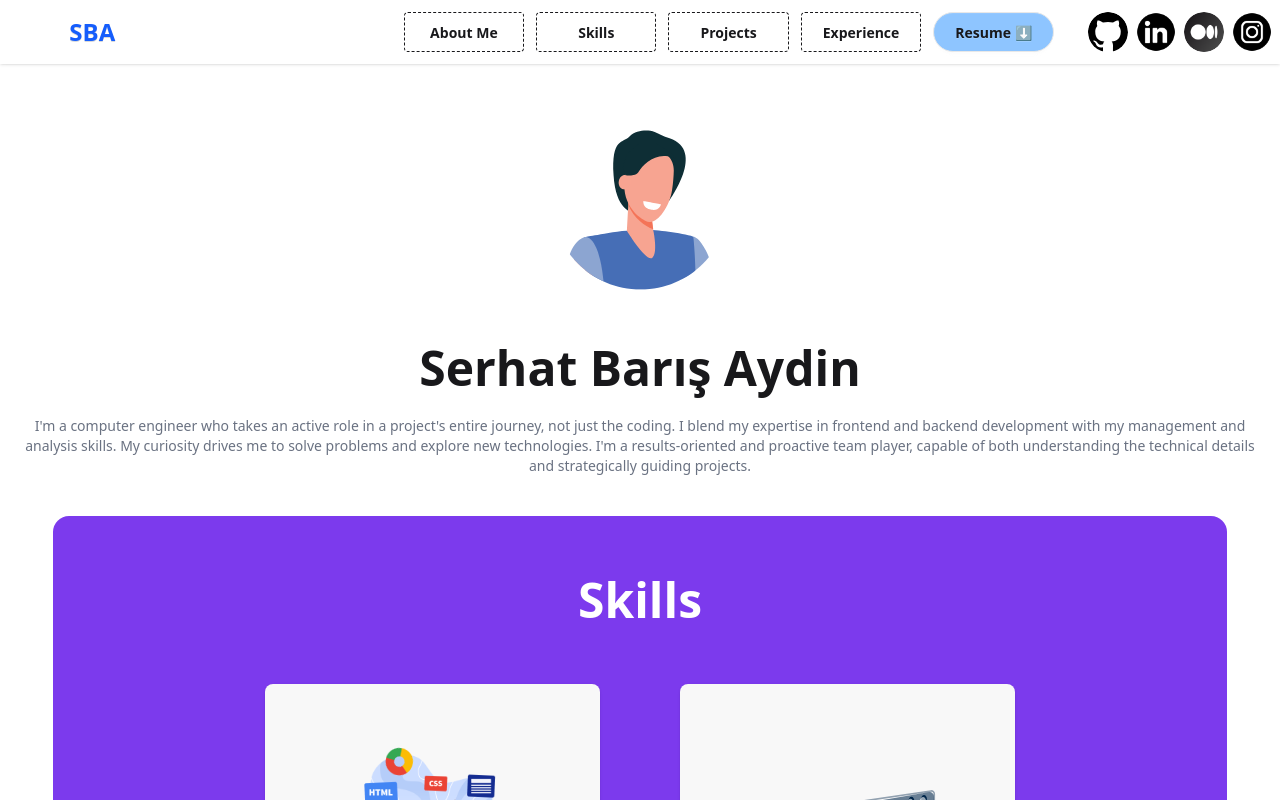
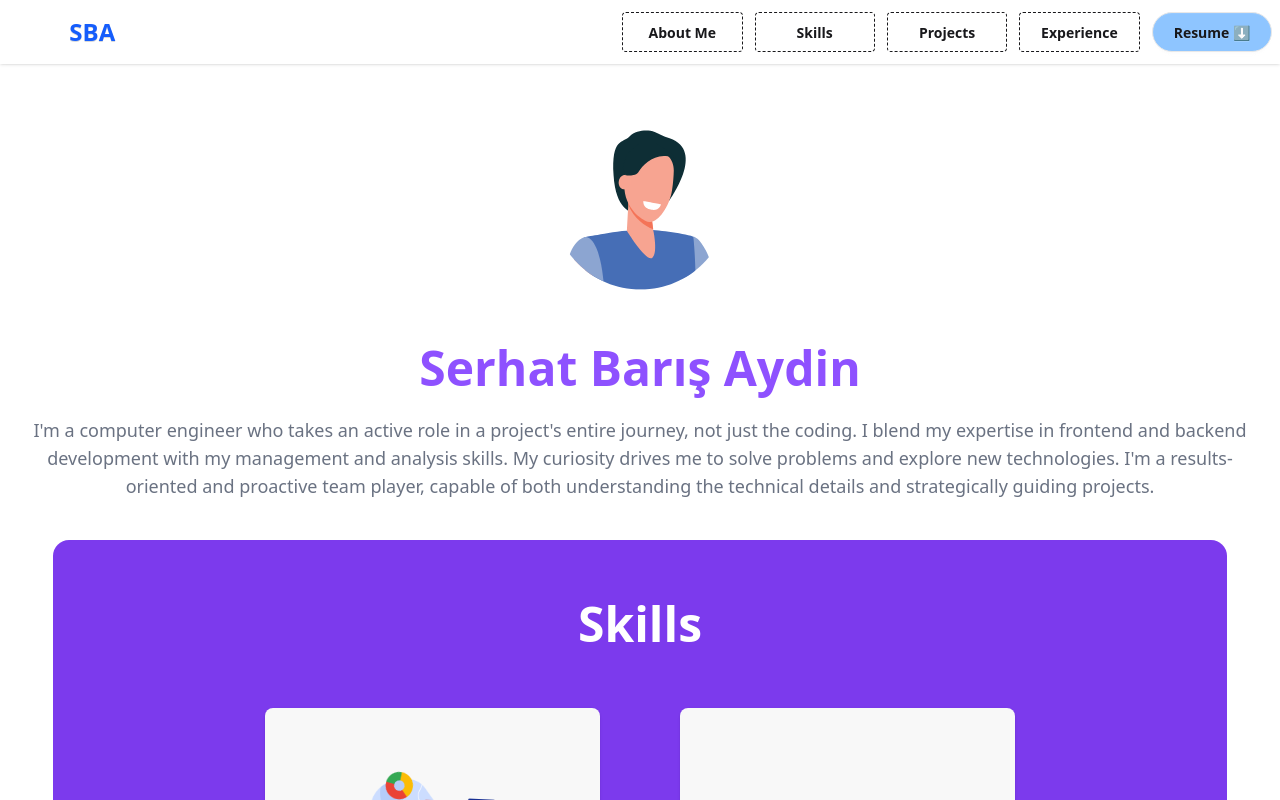
Before and after one commit to SerhatBarisAydin/portfolio-Website, a React (Vite) app: page / in a window 1280 px wide. Built offline with nearby package versions, Linux system fonts and the light colour scheme.

Commit message:
header pinned and fonts resized.

```diff
--- a/src/components/sections/AboutMeComponent.tsx
+++ b/src/components/sections/AboutMeComponent.tsx
@@ -3,12 +3,12 @@ import avatar from "../../assets/animations/male-avatar.json";
 
 const AboutMeComponent = () => {
   return (
-    <div id="about" className="hero mt-6 h-4/5 w-12/12 md:10/12 mb-10 md:mb-0  ">
+    <div id="about" className="hero mt-6 pt-16 h-4/5 w-12/12 md:10/12 mb-10 md:mb-0  ">
       <div className="hero-content text-center">
         <div className="w-full  ">
           <Lottie className="md:h-50 md:mb-10 h-20" animationData={avatar} />
-          <h1 className="md:text-5xl text-2xl font-bold">Serhat Barış Aydin</h1>
-          <p className="py-3 md:py-6 md:text-sm text-xs text-center text-gray-500">
+          <h1 className="md:text-5xl text-3xl font-bold text-violet-500">Serhat Barış Aydin</h1>
+          <p className="py-3 md:py-6 md:text-lg text-xs md:text-center text-justify text-gray-500">
             I'm a computer engineer who takes an active role in a project's
             entire journey, not just the coding. I blend my expertise in
             frontend and backend development with my management and analysis
--- a/src/components/sections/ContactComponent.tsx
+++ b/src/components/sections/ContactComponent.tsx
@@ -45,7 +45,7 @@ const ContactComponent = () => {
 
   return (
     <div id="contact" className="w-screen  flex flex-col items-center justify-center gap-5  pb-10 pt-10">
-      <h1 className="font-bold md:text-5xl text-5xl md:mb-20 mb-5 ">Contact Me</h1>
+      <h1 className="font-bold md:text-5xl text-3xl md:mb-20 mb-5 ">Contact Me</h1>
       <div className="flex md:flex-row flex-col justify-center items-center gap-5 w-full h-full">
         <fieldset className="fieldset bg-base-200 border-base-300  shadow-sm flex flex-col justify-center gap-4 rounded-box md:w-2xl w-xs h-full border p-4">
           <h1 className="md:text-5xl text-xl font-bold">Contact With Me 📬</h1>
--- a/src/components/sections/ExperienceComponent.tsx
+++ b/src/components/sections/ExperienceComponent.tsx
@@ -4,7 +4,7 @@ const ExperienceComponent = () => {
   return (
     <div id='experience' className='w-full h-fit  pb-20 mt-20  pt-0 md:px-3 md:px-0 flex flex-col  justify-between items-center '>
         <div className='flex md:mb-20 mb-10'>
-        <h1 className='font-bold text-5xl '>Experience</h1>
+        <h1 className='font-bold md:text-5xl  text-3xl'>Experience</h1>
         </div>
         <div className='flex flex-col gap-5 justify-center items-center '>
     <ExperienceCardComponent
--- a/src/components/sections/HeaderComponent.tsx
+++ b/src/components/sections/HeaderComponent.tsx
@@ -5,14 +5,14 @@ import { BrowserRouter } from "react-router-dom";
 const HeaderComponent = () => {
   return (
     <BrowserRouter>
-      <div className="navbar shadow-sm  flex justify-between  items-center">
-        <div className=" navbar-start xl:flex hidden xl:w-2/15 w-full h-full xl:justify-center justify-center ">
-          <a className=" text-shadow-2xs font-bold text-blue-600 xl:text-2xl text-3xl">
+      <div className="navbar shadow-sm xl:bg-white bg-violet-600  flex justify-between fixed z-50 items-center">
+        <div className=" navbar-start xl:flex hidden xl:w-2/15 w-full  h-full xl:justify-center justify-center ">
+          <a className=" text-shadow-2xs font-bold xl:text-blue-600 text-white xl:text-2xl text-3xl">
             SBA
           </a>
         </div>
 
-        <div className="navbar-end xl:flex hidden  flex-row justify-end  gap-3 w-8/12 h-full">
+        <div className="navbar-end xl:flex hidden flex-row justify-end  gap-3 w-8/12 h-full">
           <HashLink
             smooth
             to="#about"
@@ -49,65 +49,17 @@ const HeaderComponent = () => {
             Resume ⬇️
           </a>
         </div>
-        <div className="  xl:flex hidden flex-row justify-center gap-2 items-center w-fit h-full">
-          <a
-            href="https://github.com/SerhatBarisAydin"
-            target="_blank"
-            rel="noopener noreferrer"
-          >
-            <img
-              className="w-10 h-10 rounded-full hover:fill-emerald-500 cursor-pointer hover:border-amber-300 hover:border-1"
-              src="assets/icons/github.svg"
-              alt="Github"
-            />
-          </a>
 
-          <a
-            href="https://www.linkedin.com/in/serhatbarisaydin/"
-            target="_blank"
-            rel="noopener noreferrer"
-          >
-            <img
-              className="w-10 rounded-full cursor-pointer hover:border-amber-300 hover:border-1"
-              src="/assets/icons/linkedin.png"
-              alt="LinkedIn"
-            />
-          </a>
-
-          <a
-            href="https://medium.com/@serhatbarisaydin"
-            target="_blank"
-            rel="noopener noreferrer"
-          >
-            <img
-              className="w-10  rounded-full cursor-pointer hover:border-amber-300 hover:border-1"
-              src="assets/icons/medium.png"
-              alt=""
-            />
-          </a>
-
-          <a
-            href="https://www.instagram.com/sbarisaydin/"
-            target="_blank"
-            rel="noopener noreferrer"
-          >
-            <img
-              className="w-10 rounded-full cursor-pointer hover:border-amber-300 hover:border-1"
-              src="assets/icons/instagram.png"
-              alt=""
-            />
-          </a>
-        </div>
 
           <div className="ps-4 xl:hidden flex items-center justify-center">
-            <a className="text-lg font-bold">SBA</a>
+            <a className="text-lg font-bold text-white">SBA</a>
           </div>
           <div className="flex grow justify-end px-2 xl:hidden ">
-            <div className="dropdown dropdown-end">
+            <div className="dropdown dropdown-end  ">
               <div
                 tabIndex={0}
                 role="button"
-                className="btn btn-ghost rounded-field"
+                className="btn btn-ghost rounded-field text-white"
               >
                 menu
               </div>
--- a/src/components/sections/ProjectsComponent.tsx
+++ b/src/components/sections/ProjectsComponent.tsx
@@ -6,7 +6,7 @@ import banking from '../../assets/animations/Online Payment.json'
 const ProjectsComponent = () => {
   return (
     <div id='projects' className=' flex flex-col  justify-center items-center w-full  '>
-        <h1 className='font-bold text-5xl mt-20 md:mb-20 mb-5 '>Projects</h1>
+        <h1 className='font-bold md:text-5xl text-3xl mt-20 md:mb-20 mb-5 '>Projects</h1>
         <ProjectsCardComponent
           name={data.aviationManagement.name}
           description={data.aviationManagement.description}
--- a/src/components/sections/SkillsComponent.tsx
+++ b/src/components/sections/SkillsComponent.tsx
@@ -9,11 +9,11 @@ const SkillsComponent = () => {
       id="skills"
       className="flex flex-col items-center justify-center w-11/12  h-fit pb-10 rounded-2xl   "
       style={{
-    background: " linear-gradient(to bottom, #7c3aed 45%, transparent 30%)"
+    background: " linear-gradient(to bottom, #7c3aed 30%, transparent 30%)"
   }}
     >
-      <div className="  md:mt-15 mt-15 mb-15 md:mb-0  text-center">
-        <h1 className="text-5xl md:text-5xl font-bold text-white  ">Skills</h1>
+      <div className="  md:mt-15 mt-10 mb-0 md:mb-0  text-center">
+        <h1 className="text-3xl md:text-5xl font-bold text-white  ">Skills</h1>
       </div>
       <div className="flex md:flex-row flex-col  md:mt-15 mt-8 gap-20 justify-center md:items-start items-center ">
         <SkillsCardComponent
```
Also changed, not shown: src/components/SkillsCardComponent.tsx (+6 -6 lines).
